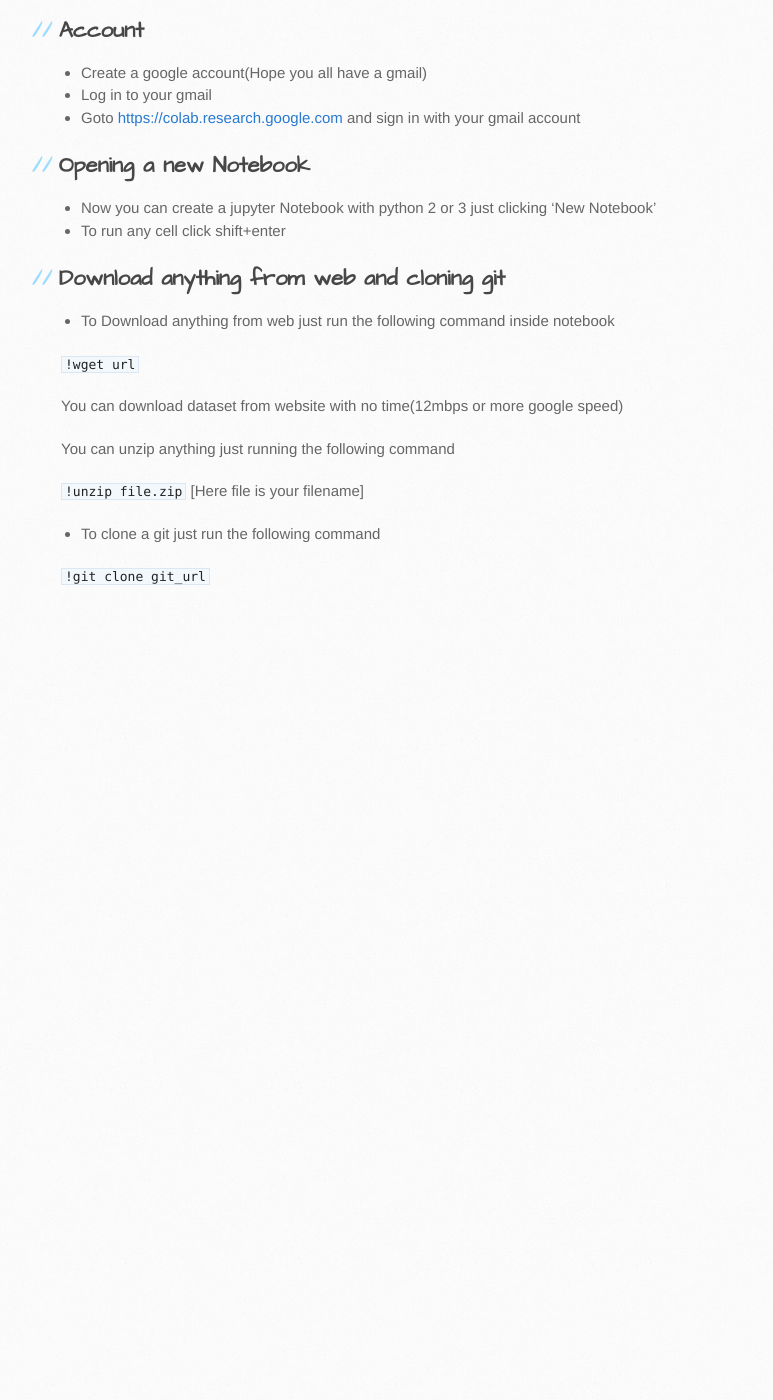
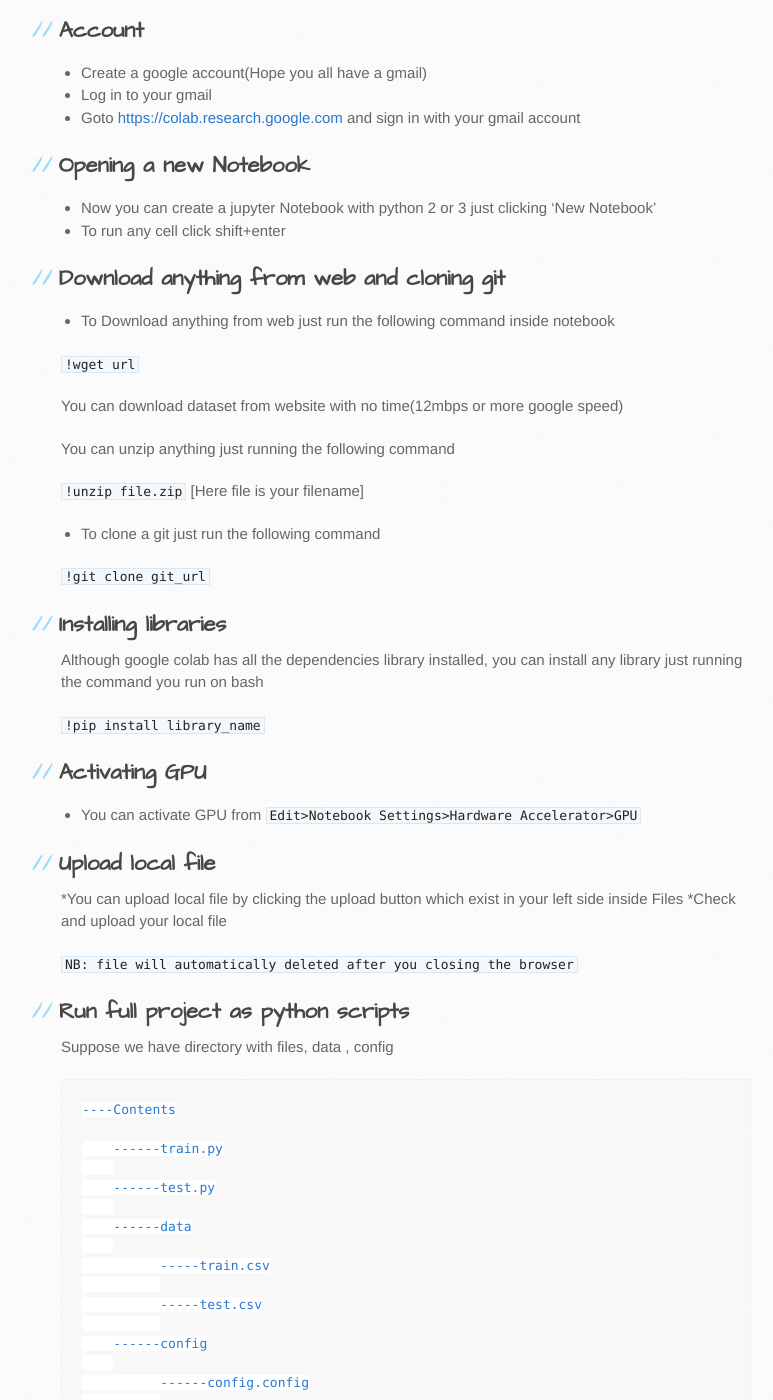
Before and after one commit to sagorbrur/sagorbrur.github.io, a Jekyll site: the page built from colab_intro.md, in a window 1280 px wide and 1400 px high, scrolled down 639 px. Shown: the whole window, without its empty margins (109-882 px from the left). Built offline with Jekyll 4.4.1, drawn with Linux system fonts in a browser that asks for light colours; our own code applies the rules of GitHub Pages for plain Markdown files; before the commit the page ends 1269 px from its top, so only the background shows below that; some of the changed text lies outside the part shown.

Commit message:
Update colab_intro.md

````diff
--- a/colab_intro.md
+++ b/colab_intro.md
@@ -36,3 +36,72 @@ You can unzip anything just running the following command
 * To clone a git just run the following command
 
 ```!git clone git_url```
+
+## Installing libraries
+Although google colab has all the dependencies library installed, you can install any library just running the command you run on bash
+
+```!pip install library_name```
+
+## Activating GPU
+* You can activate GPU from ```Edit>Notebook Settings>Hardware Accelerator>GPU```
+
+## Upload local file
+
+*You can upload local file by clicking the upload button which exist in your left side inside Files
+*Check and upload your local file
+
+```NB: file will automatically deleted after you closing the browser```
+
+## Run full project as python scripts
+Suppose we have directory with files, data , config
+
+```
+----Contents
+
+    ------train.py
+
+    ------test.py
+
+    ------data
+
+          -----train.csv
+
+          -----test.csv
+
+    ------config
+
+          ------config.config
+
+    -------logs
+```
+
+Our config.config looks like
+
+```
+train_data = "data/train.csv"
+test_data = "data/test.csv"
+log_dir = "logs"
+epoch = 10
+mode = train
+
+```
+
+Our train command is
+
+```python train.py --config_file config/config.config```
+
+and Test command is
+
+```python test.py --config-file config/config.config```
+
+To train the project in colab write the commnad inside notebook
+
+```!python train.py --config_file config/config.config```
+
+It will train the model and save the checkpoint inside logs directory. From where you can download the checkpoint.
+
+To test the project in colab write the command inside notebook
+
+```!python test.py --config-file config/config.config```
+
+That's the easiest way to train model from project scripts.
````
